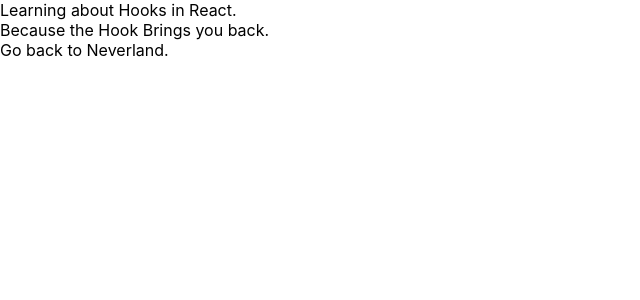
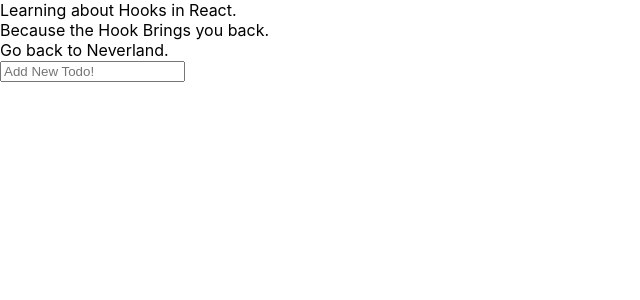
Before and after one commit to christopherkalfas/to-do-hooks-react, a React (Create React App) app: page / in a window 1280 px wide. Shown: the top 300 px of the page, without its empty margins (0-640 px from the left). Built offline with nearby package versions, Linux system fonts and the light colour scheme.

Commit message:
Added input form. Wrote cool little conditional line that wont submit form if input field empty. Add took the form input and passed it to the NewTodo component in App parent. Also added a clear form on submit feature

```diff
--- a/src/App.js
+++ b/src/App.js
@@ -1,10 +1,36 @@
 import React, { useState } from 'react'
+import './App.css'
 
 function Todo({ todo, index }) {
   return(
     <div className='todo'>
       { todo.text }
     </div>
+  )
+}
+
+function TodoForm({ addTodo }) {
+  const [ value, setValue ] = useState('')
+
+  const handleSubmit = e => {
+    e.preventDefault()
+    if(!value) return
+    addTodo(value)
+    setValue('')
+  }
+
+  return(
+    <form onSubmit={handleSubmit}>
+      <input
+        type='text'
+        className='input'
+        value={value}
+        placeholder="Add New Todo!"
+        onChange={ e =>
+          setValue(e.target.value)
+        }
+      />
+    </form>
   )
 }
 
@@ -24,12 +50,18 @@
     },
   ])
 
+  const addTodo = text => {
+    const newTodos = [...todos, { text }]
+    setTodos(newTodos)
+  }
+
   return(
     <div className='app'>
       <div className='todo-list'>
         { todos.map(( todo, index ) => (
           <Todo key={ index } index={ index } todo={ todo } />
         ))}
+          <TodoForm addTodo={addTodo} />
       </div>
     </div>
   )
```
